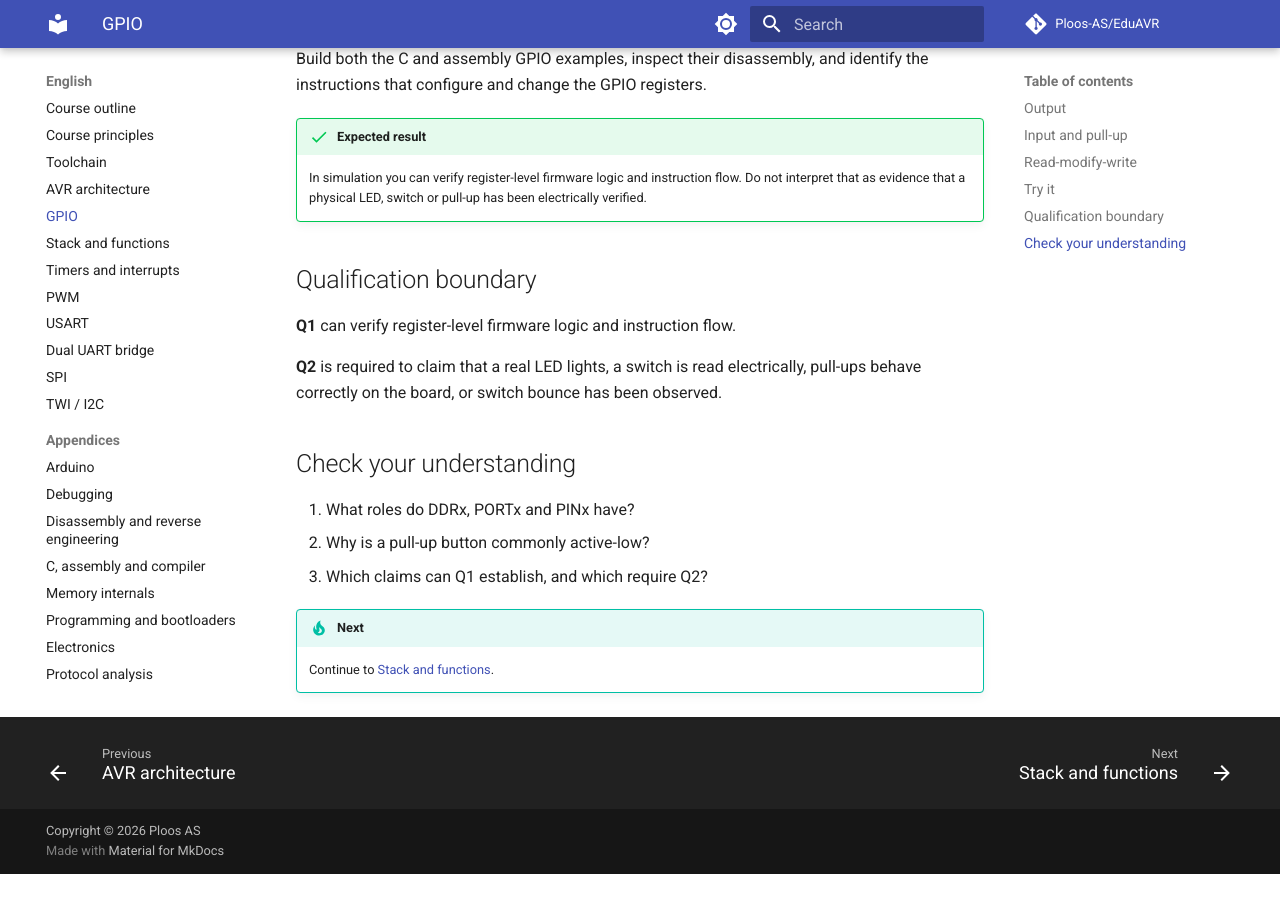
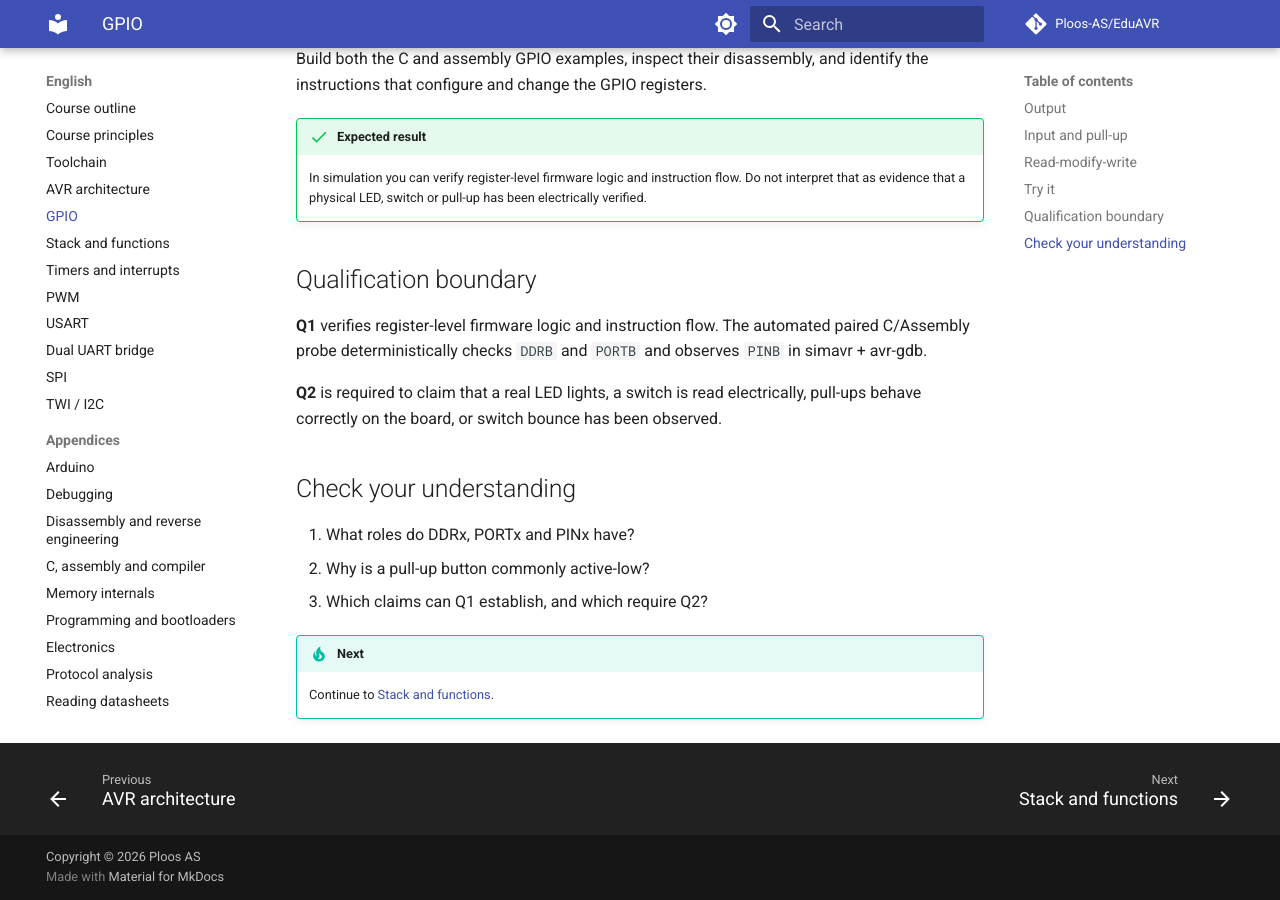
Before and after one commit to Ploos-AS/EduAVR, an MkDocs documentation site: the page built from docs/en/03-gpio.md, in a window 1280 px wide and 900 px high, scrolled down 1619 px. Built offline with MkDocs 1.6.1 and Material for MkDocs 9.7.7, drawn with Linux system fonts in a browser that asks for light colours; comment, search, counter and statistics services are not loaded; before the commit the page ends 2493 px from its top, so only the background shows below that.

Commit message:
docs: document GPIO Q1 qualification

```diff
--- a/docs/en/03-gpio.md
+++ b/docs/en/03-gpio.md
@@ -60,7 +60,7 @@
 
 ## Qualification boundary
 
-**Q1** can verify register-level firmware logic and instruction flow.
+**Q1** verifies register-level firmware logic and instruction flow. The automated paired C/Assembly probe deterministically checks `DDRB` and `PORTB` and observes `PINB` in simavr + avr-gdb.
 
 **Q2** is required to claim that a real LED lights, a switch is read electrically, pull-ups behave correctly on the board, or switch bounce has been observed.
 
```
